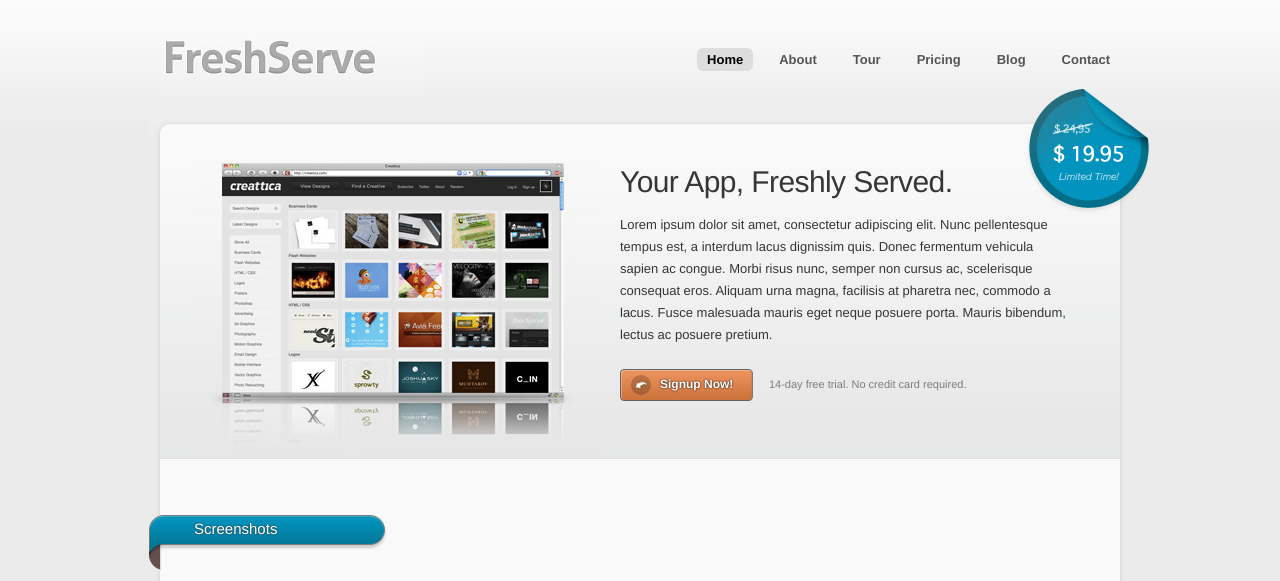
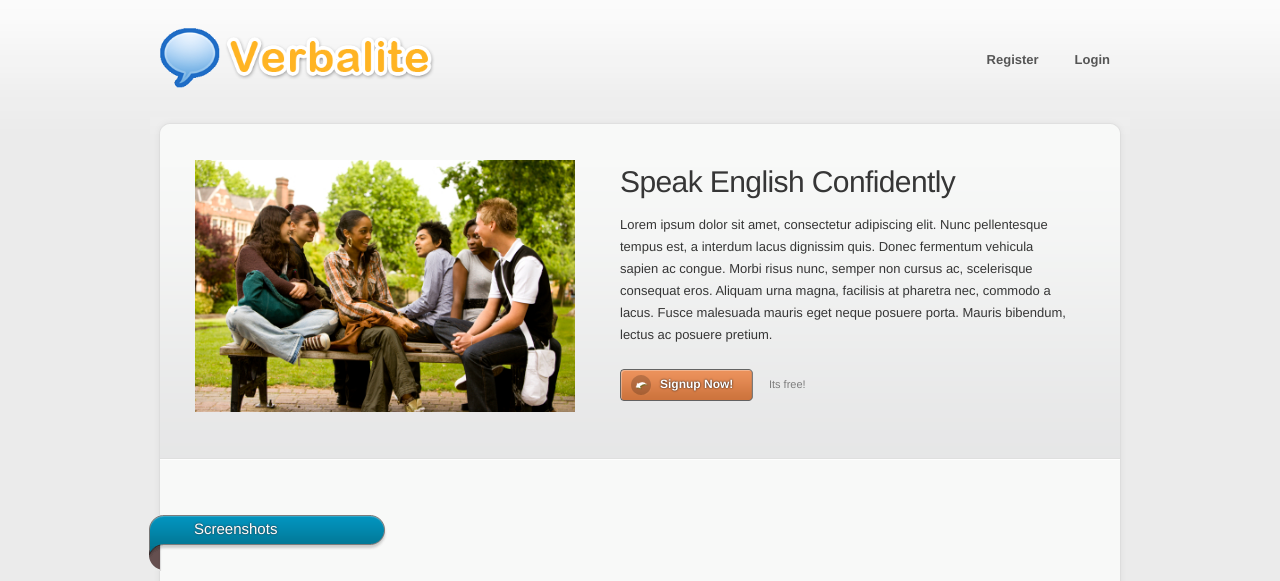
Before and after one commit to ddgromit/mimicme, a Django app: page /themed_homepage/ in a window 1280 px wide. Shown: the top 581 px of the page. Run offline with Django 3.2, Linux system fonts and the light colour scheme.

Commit message:
Customizations to dashboard and themed homepage

```diff
--- a/core/static/stylesheets/styles.css
+++ b/core/static/stylesheets/styles.css
@@ -81,10 +81,14 @@ div#header {
 	div#header a.logo{
 		float: left;
 		margin-top: 18px;
-		background: url('../images/logo.jpg') no-repeat top;
-		width: 264px;
-		height: 80px;
-		text-indent: -999999px;
+		/*background: url('../images/logo.png') no-repeat top;*/
+		/*text-indent: -999999px;*/
+	}
+	div#header a.logo img {
+		margin-top: 10px;
+		height: 60px;
+		/* height: 80px; */
+
 	}
 	div#header ul {
 		list-style: none;
@@ -158,6 +162,7 @@ div#page {
 		div#page .header_home img.main_screenshot{
 			float: left;
 			padding: 20px 0px 0px 35px;
+			width: 380px;
 		}
 		div#page .header_home .info {
 			width: 450px;
--- a/core/templates/themed_homepage.html
+++ b/core/templates/themed_homepage.html
@@ -10,6 +10,21 @@
 {{ block.super }}
 <script type="text/javascript" src="{{STATIC_URL}}javascripts/jquery.tools.js"></script>
 <script type="text/javascript" src="{{STATIC_URL}}javascripts/fancybox/jquery.fancybox-1.3.1.pack.js"></script>
+	<script type="text/javascript" charset="utf-8">
+		$(document).ready(function() {
+			// Configure fancybox plugin
+			$("a.screenshot").fancybox({
+				'transitionIn'	:	'elastic',
+				'transitionOut'	:	'elastic',
+				'speedIn'		:	400,
+				'speedOut'		:	400,
+				'overlayShow'	:	false
+			});
+
+			// Configure scrollable plugin
+			$(".scrollable").scrollable({ });
+		});
+	</script>
 {% endblock javascript %}
 
 
@@ -18,20 +33,22 @@
 
 			<div class="header header_home page">
 
-				<div class="price_tag"></div>
+				<div class="price_tag_disabled"></div>
 
 
 				<!-- Start App Screenshot -->
-				<img src="{{STATIC_URL}}images/screenshot.jpg" alt="" class="main_screenshot" />
+				<img src="{{STATIC_URL}}images/friends.jpg" alt="" class="main_screenshot" />
 				<!-- End App Screenshot -->
 
 				<!-- Start App Info -->
 				<div class="info">
-					<h1>Your App, Freshly Served.</h1>
+					<h1>Speak English Confidently</h1>
 					<p>Lorem ipsum dolor sit amet, consectetur adipiscing elit. Nunc pellentesque tempus est, a interdum lacus dignissim quis. Donec fermentum vehicula sapien ac congue. Morbi risus nunc, semper non cursus ac, scelerisque consequat eros. Aliquam urna magna, facilisis at pharetra nec, commodo a lacus. Fusce malesuada mauris eget neque posuere porta. Mauris bibendum, lectus ac posuere pretium.</p>
 
-					<a href="signup.html" class="button icon"><img src="{{STATIC_URL}}images/go_icon.png" alt="" /><span>Signup Now!</span></a>
-					<span class="trial">14-day free trial. No credit card required.</span>
+					<a href="signup.html" class="button icon">
+						<img src="{{STATIC_URL}}images/go_icon.png" alt="" />
+						<span>Signup Now!</span></a>
+					<span class="trial">Its free!</span>
 				</div>
 				<!-- End App Info -->
 				<div class="clear"></div>
--- a/templates/themeddash.html
+++ b/templates/themeddash.html
@@ -4,44 +4,39 @@
 	<title>FreshServe - A ThemeForest Theme</title>
 	<meta http-equiv="Content-Type" content="text/html; charset=utf-8" />
 	<meta name="description" content="" />
+
+	{% block css %}
 	<link rel="stylesheet" type="text/css" href="{{STATIC_URL}}stylesheets/styles.css" />
-	<link rel="stylesheet" type="text/css" href="{{STATIC_URL}}javascripts/fancybox/jquery.fancybox-1.3.1.css" />
 	<link rel="stylesheet" type="text/css" href="{{STATIC_URL}}stylesheets/orange-teal.css" media="screen" />
+	{% endblock css %}
+
+	{% block javascript %}
 	<script type="text/javascript" src="{{STATIC_URL}}javascripts/jquery.js"></script>
-	<script type="text/javascript" src="{{STATIC_URL}}javascripts/jquery.tools.js"></script>
-	<script type="text/javascript" src="{{STATIC_URL}}javascripts/fancybox/jquery.fancybox-1.3.1.pack.js"></script>
 	<script type="text/javascript" src="{{STATIC_URL}}javascripts/site.js"></script>
 	<script type="text/javascript" src="{{STATIC_URL}}javascripts/demo.js"></script>
-	<script type="text/javascript" charset="utf-8">
-		$(document).ready(function() {
-			// Configure fancybox plugin
-			$("a.screenshot").fancybox({
-				'transitionIn'	:	'elastic',
-				'transitionOut'	:	'elastic',
-				'speedIn'		:	400,
-				'speedOut'		:	400,
-				'overlayShow'	:	false
-			});
 
-			// Configure scrollable plugin
-			$(".scrollable").scrollable({ });
-		});
-	</script>
+	{% endblock javascript %}
 </head>
 <body>
 
 	<div id="header">
 		<div class="page">
 
-			<a href="index.html" class="logo">FreshServed</a>
+			<a href="index.html" class="logo">
+				<img src="{{STATIC_URL}}images/logo.png" alt="Verbalite">
+			</a>
 
 			<ul>
-				<li class="active"><a href="index.html">Home</a></li>
+				<!--
+				<li class="active"><a href="/">Home</a></li>
 				<li><a href="about.html">About</a></li>
 				<li><a href="tour.html">Tour</a></li>
 				<li><a href="pricing.html">Pricing</a></li>
 				<li><a href="blog.html">Blog</a></li>
 				<li><a href="contact.html">Contact</a></li>
+				-->
+				<li><a href="/register/">Register</a></li>
+				<li><a href="/login/">Login</a></li>
 			</ul>
 			<div class="clear"></div>
 		</div>
@@ -90,12 +85,16 @@
 	<div id="footer" class="page">
 		<p>Copyright 2011 Verbalite.com</p>
 		<ul>
+			<!--
 			<li><a href="index.html">Home</a></li>
 			<li><a href="about.html">About</a></li>
 			<li><a href="tour.html">Tour</a></li>
 			<li><a href="pricing.html">Pricing</a></li>
 			<li><a href="blog.html">Blog</a></li>
 			<li><a href="contact.html">Contact</a></li>
+			-->
+			<li><a href="/register/">Register</a></li>
+			<li><a href="/login/">Login</a></li>
 		</ul>
 		<div class="clear"></div>
 	</div>
```
